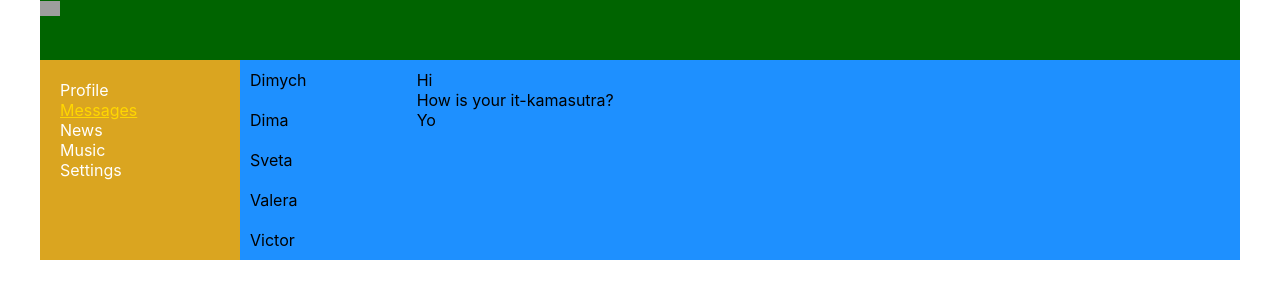
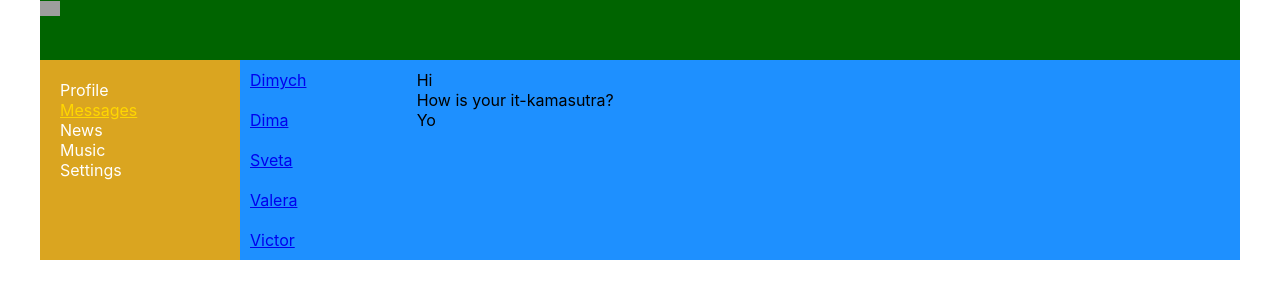
Before and after one commit to Semen95/React_JS-Samurai_Way-, a React (Create React App) app: page /dialogs in a window 1280 px wide. Shown: the top 300 px of the page. Built offline with nearby package versions, Linux system fonts and the light colour scheme; grey boxes are pictures that could not be loaded.

Commit message:
Lesson_22

```diff
--- a/src/App.tsx
+++ b/src/App.tsx
@@ -14,8 +14,8 @@
                 <Navbar/>
                 <div className="app-wrapper-content">
                     <Routes>
+                        <Route path="/dialogs/*" element={<Dialogs/>}/>
                         <Route path="/profile" element={<Profile/>}/>
-                        <Route path="/dialogs" element={<Dialogs/>}/>
                     </Routes>
                 </div>
             </div>
--- a/src/components/Dialogs/Dialogs.tsx
+++ b/src/components/Dialogs/Dialogs.tsx
@@ -1,5 +1,6 @@
 import React from 'react';
 import s from './Dialogs.module.css'
+import {NavLink} from "react-router-dom";
 
 
 const Dialogs = (props: any) => {
@@ -7,19 +8,19 @@
         <div className={s.dialogs}>
             <div className={s.dialogsItems}>
                 <div className={s.dialog}>
-                    Dimych
+                    <NavLink to="/dialogs/1">Dimych</NavLink>
                 </div>
                 <div className={s.dialog}>
-                    Dima
+                    <NavLink to="/dialogs/2">Dima</NavLink>
                 </div>
                 <div className={s.dialog}>
-                    Sveta
+                    <NavLink to="/dialogs/3">Sveta</NavLink>
                 </div>
                 <div className={s.dialog}>
-                    Valera
+                    <NavLink to="/dialogs/4">Valera</NavLink>
                 </div>
                 <div className={s.dialog}>
-                    Victor
+                    <NavLink to="/dialogs/5">Victor</NavLink>
                 </div>
             </div>
             <div className={s.messages}>
```
